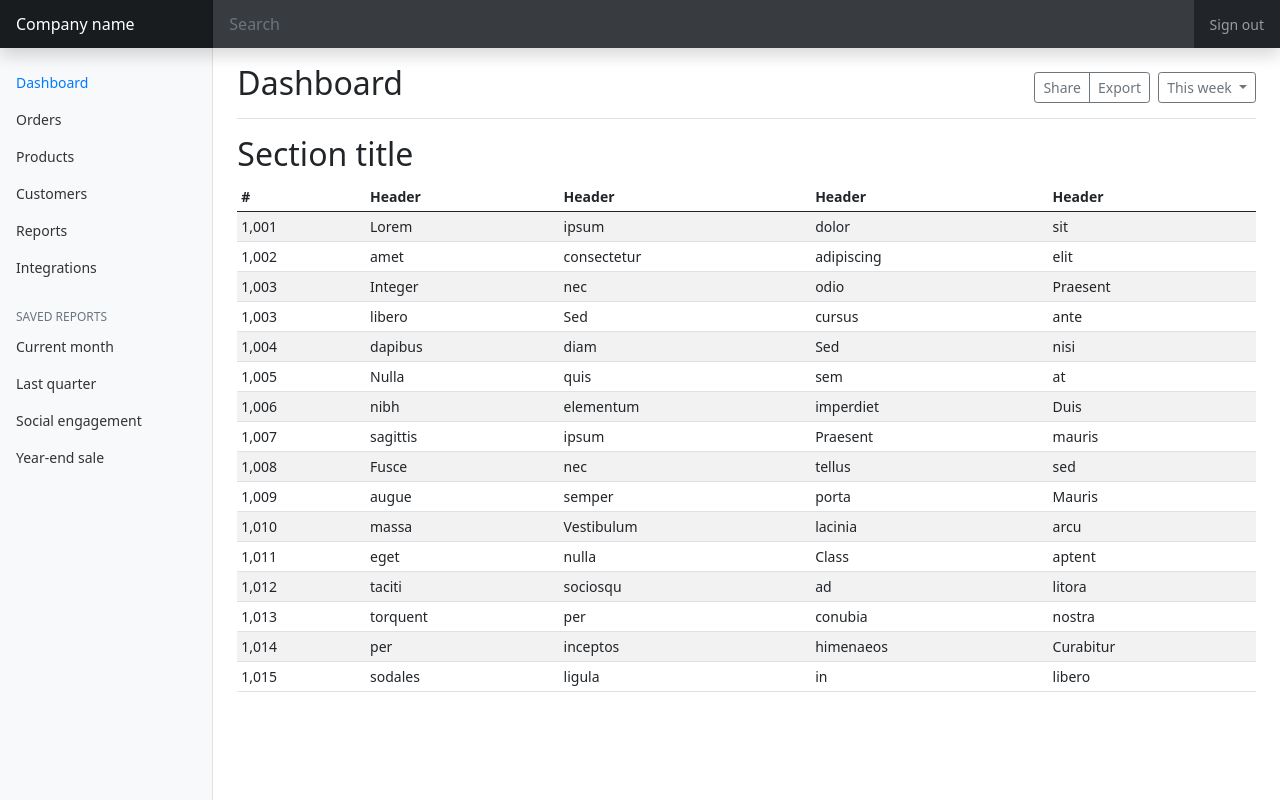
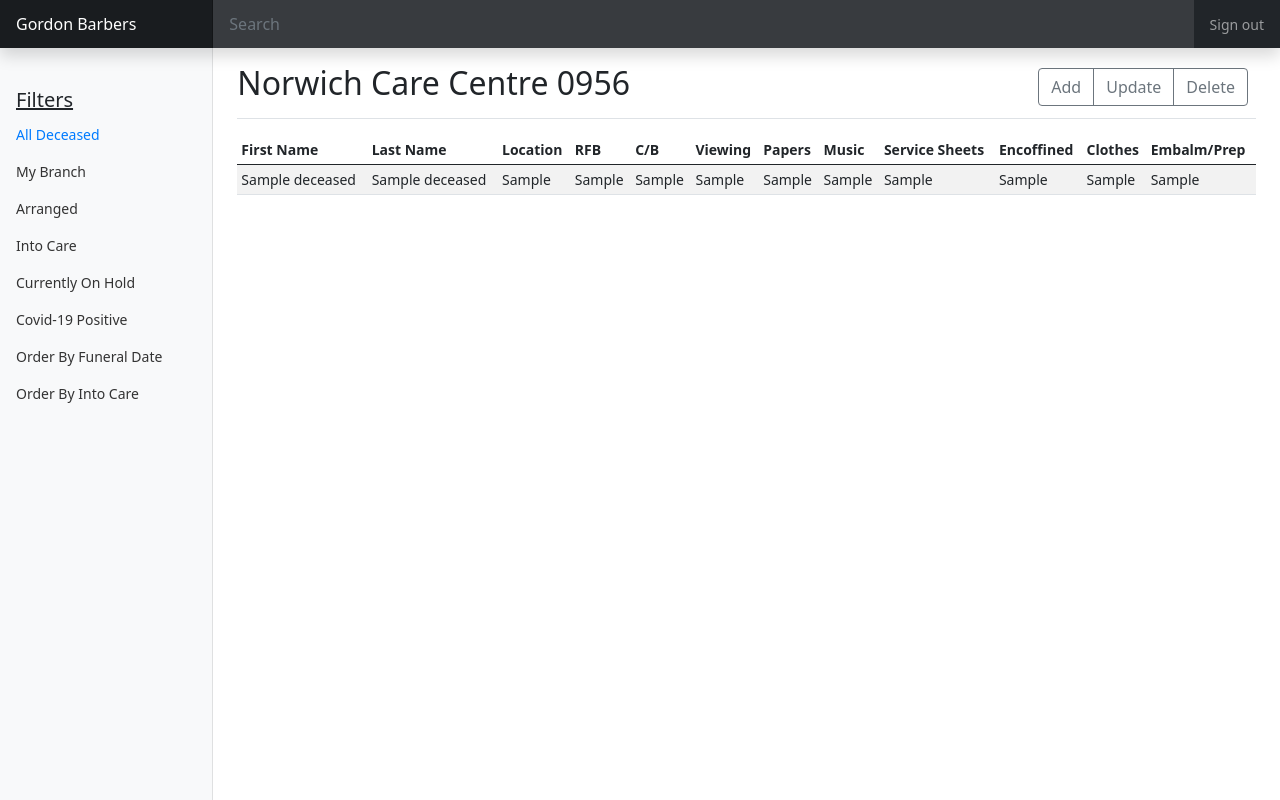
Before and after one commit to Dominic-Harvey/Mortuus, a Flask app: page / in a window 1280 px wide. Run offline with Flask 2, Linux system fonts and the light colour scheme; the visitor is signed in with stand-in values (Sample User, id 1); tables that the repository leaves empty hold one stand-in row (values such as "Sample post"); some libraries are stand-ins or nearby versions.

Commit message:
Implemented dashboard and html for adding deceased

```diff
--- a/app.py
+++ b/app.py
@@ -36,6 +36,22 @@ c.execute("""CREATE TABLE IF NOT EXISTS users (
     'hash' TEXT NOT NULL
 )""")
 
+c.execute("""CREATE TABLE IF NOT EXISTS"deceased" (
+	"id"	INTEGER NOT NULL PRIMARY KEY AUTOINCREMENT UNIQUE,
+	"first name"	TEXT NOT NULL,
+    "last name"	TEXT NOT NULL,
+	"location"	TEXT NOT NULL,
+    "rfb"	TEXT,
+	"c/b"	TEXT,
+	"viewing"	TEXT,
+	"papers"	TEXT,
+	"music"	TEXT,
+	"sheets"	TEXT,
+	"encoffined"	TEXT,
+	"clothes"	TEXT,
+	"prep"	TEXT
+)""")
+
 conn.commit()
 
 
@@ -56,7 +72,14 @@ def login_required(f):
 @app.route('/')
 @login_required
 def index():
-    return render_template("index.html")
+
+    conn = sqlite3.connect('mortuus.db')
+    c = conn.cursor()
+
+    c.execute("SELECT * FROM deceased")
+    deceased = c.fetchall()
+
+    return render_template("index.html", deceased=deceased)
 
 
 @app.route('/login', methods=['GET', 'POST'])
@@ -140,6 +163,17 @@ def register():
     return render_template("register.html")
 
 
+@app.route("/logout")
+def logout():
+    """Log user out"""
+
+    # Forget any user_id
+    session.clear()
+
+    # Redirect user to login form
+    return redirect("/")
+
+
 if __name__ == '__main__':
     app.run(debug=True)
 
--- a/static/index.css
+++ b/static/index.css
@@ -1,11 +1,5 @@
 body {
   font-size: 0.875rem;
-}
-
-.feather {
-  width: 16px;
-  height: 16px;
-  vertical-align: text-bottom;
 }
 
 /*
@@ -99,18 +93,54 @@ body {
   box-shadow: 0 0 0 3px rgba(255, 255, 255, 0.25);
 }
 
-/*From Template HTML*/
-
-.bd-placeholder-img {
-  font-size: 1.125rem;
-  text-anchor: middle;
-  -webkit-user-select: none;
-  -moz-user-select: none;
-  user-select: none;
+.overlay {
+  height: 0%;
+  width: 100%;
+  position: fixed;
+  z-index: 1;
+  top: 0;
+  left: 0;
+  background-color: rgb(0, 0, 0);
+  background-color: rgba(255, 255, 255);
+  overflow-y: hidden;
+  transition: 0.5s;
 }
 
-@media (min-width: 768px) {
-  .bd-placeholder-img-lg {
-    font-size: 3.5rem;
+.overlay-content {
+  position: relative;
+  top: 25%;
+  width: 100%;
+  text-align: center;
+  margin-top: 10px;
+  margin-left: 5%;
+}
+
+.overlay a {
+  padding: 8px;
+  text-decoration: none;
+  font-size: 20px;
+  color: #818181;
+  display: block;
+  transition: 0.3s;
+}
+
+.overlay .closebtn {
+  position: absolute;
+  top: 20px;
+  right: 45px;
+  font-size: 60px;
+}
+
+@media screen and (max-height: 450px) {
+  .overlay {
+    overflow-y: auto;
+  }
+  .overlay a {
+    font-size: 22px;
+  }
+  .overlay .closebtn {
+    font-size: 40px;
+    top: 15px;
+    right: 35px;
   }
 }
--- a/templates/index.html
+++ b/templates/index.html
@@ -11,14 +11,11 @@
 {% block main %}
 <body>
 <header class="navbar navbar-dark sticky-top bg-dark flex-md-nowrap p-0 shadow">
-  <a class="navbar-brand col-md-3 col-lg-2 me-0 px-3" href="#">Company name</a>
-  <button class="navbar-toggler position-absolute d-md-none collapsed" type="button" data-bs-toggle="collapse" data-bs-target="#sidebarMenu" aria-controls="sidebarMenu" aria-expanded="false" aria-label="Toggle navigation">
-    <span class="navbar-toggler-icon"></span>
-  </button>
+  <a class="navbar-brand col-md-3 col-lg-2 me-0 px-3">Gordon Barbers</a>
   <input class="form-control form-control-dark w-100" type="text" placeholder="Search" aria-label="Search">
   <ul class="navbar-nav px-3">
     <li class="nav-item text-nowrap">
-      <a class="nav-link" href="#">Sign out</a>
+      <a class="nav-link" href="/logout">Sign out</a>
     </li>
   </ul>
 </header>
@@ -28,229 +25,122 @@
     <nav id="sidebarMenu" class="col-md-3 col-lg-2 d-md-block bg-light sidebar collapse">
       <div class="position-sticky pt-3">
         <ul class="nav flex-column">
+          <h5 class="d-flex justify-content-between align-items-center px-3 mt-4 mb-1 bold"><u>
+            Filters
+          </u></h5>
           <li class="nav-item">
             <a class="nav-link active" aria-current="page" href="#">
-              <span data-feather="home"></span>
-              Dashboard
+              All Deceased
             </a>
           </li>
           <li class="nav-item">
             <a class="nav-link" href="#">
-              <span data-feather="file"></span>
-              Orders
+              My Branch
             </a>
           </li>
           <li class="nav-item">
             <a class="nav-link" href="#">
-              <span data-feather="shopping-cart"></span>
-              Products
+              Arranged
             </a>
           </li>
           <li class="nav-item">
             <a class="nav-link" href="#">
-              <span data-feather="users"></span>
-              Customers
+              Into Care
             </a>
           </li>
           <li class="nav-item">
             <a class="nav-link" href="#">
-              <span data-feather="bar-chart-2"></span>
-              Reports
+                Currently On Hold
             </a>
-          </li>
           <li class="nav-item">
             <a class="nav-link" href="#">
-              <span data-feather="layers"></span>
-              Integrations
+                Covid-19 Positive
             </a>
-          </li>
-        </ul>
-
-        <h6 class="sidebar-heading d-flex justify-content-between align-items-center px-3 mt-4 mb-1 text-muted">
-          <span>Saved reports</span>
-          <a class="link-secondary" href="#" aria-label="Add a new report">
-            <span data-feather="plus-circle"></span>
-          </a>
-        </h6>
-        <ul class="nav flex-column mb-2">
           <li class="nav-item">
             <a class="nav-link" href="#">
-              <span data-feather="file-text"></span>
-              Current month
+              Order By Funeral Date
             </a>
-          </li>
           <li class="nav-item">
             <a class="nav-link" href="#">
-              <span data-feather="file-text"></span>
-              Last quarter
+              Order By Into Care
             </a>
-          </li>
-          <li class="nav-item">
-            <a class="nav-link" href="#">
-              <span data-feather="file-text"></span>
-              Social engagement
-            </a>
-          </li>
-          <li class="nav-item">
-            <a class="nav-link" href="#">
-              <span data-feather="file-text"></span>
-              Year-end sale
-            </a>
-          </li>
-        </ul>
       </div>
     </nav>
 
     <main class="col-md-9 ms-sm-auto col-lg-10 px-md-4">
       <div class="d-flex justify-content-between flex-wrap flex-md-nowrap align-items-center pt-3 pb-2 mb-3 border-bottom">
-        <h1 class="h2">Dashboard</h1>
+        <h1 class="h2">Norwich Care Centre 0956</h1>
         <div class="btn-toolbar mb-2 mb-md-0">
           <div class="btn-group me-2">
-            <button type="button" class="btn btn-sm btn-outline-secondary">Share</button>
-            <button type="button" class="btn btn-sm btn-outline-secondary">Export</button>
+            <button type="button" class="btn btn-bg btn-outline-secondary" onclick="openNav()">Add</button>
+            <button type="button" class="btn btn-bg btn-outline-secondary">Update</button>
+            <button type="button" class="btn btn-bg btn-outline-secondary">Delete</button>
           </div>
-          <button type="button" class="btn btn-sm btn-outline-secondary dropdown-toggle">
-            <span data-feather="calendar"></span>
-            This week
-          </button>
         </div>
       </div>
 
-      <h2>Section title</h2>
       <div class="table-responsive">
         <table class="table table-striped table-sm">
           <thead>
             <tr>
-              <th>#</th>
-              <th>Header</th>
-              <th>Header</th>
-              <th>Header</th>
-              <th>Header</th>
+              <th>First Name</th>
+              <th>Last Name</th>
+              <th>Location</th>
+              <th>RFB</th>
+              <th>C/B</th>
+              <th>Viewing</th>
+              <th>Papers</th>
+              <th>Music</th>
+              <th>Service Sheets</th>
+              <th>Encoffined</th>
+              <th>Clothes</th>
+              <th>Embalm/Prep</th>
             </tr>
           </thead>
           <tbody>
+            {% for row in deceased %}
             <tr>
-              <td>1,001</td>
-              <td>Lorem</td>
-              <td>ipsum</td>
-              <td>dolor</td>
-              <td>sit</td>
+              <td>{{ deceased[loop.index0][1] }}</td>
+              <td>{{ deceased[loop.index0][2] }}</td>
+              <td>{{ deceased[loop.index0][3] }}</td>
+              <td>{{ deceased[loop.index0][4] }}</td>
+              <td>{{ deceased[loop.index0][5] }}</td>
+              <td>{{ deceased[loop.index0][6] }}</td>
+              <td>{{ deceased[loop.index0][7] }}</td>
+              <td>{{ deceased[loop.index0][8] }}</td>
+              <td>{{ deceased[loop.index0][9] }}</td>
+              <td>{{ deceased[loop.index0][10] }}</td>
+              <td>{{ deceased[loop.index0][11] }}</td>
+              <td>{{ deceased[loop.index0][12] }}</td>
             </tr>
-            <tr>
-              <td>1,002</td>
-              <td>amet</td>
-              <td>consectetur</td>
-              <td>adipiscing</td>
-              <td>elit</td>
-            </tr>
-            <tr>
-              <td>1,003</td>
-              <td>Integer</td>
-              <td>nec</td>
-              <td>odio</td>
-              <td>Praesent</td>
-            </tr>
-            <tr>
-              <td>1,003</td>
-              <td>libero</td>
-              <td>Sed</td>
-              <td>cursus</td>
-              <td>ante</td>
-            </tr>
-            <tr>
-              <td>1,004</td>
-              <td>dapibus</td>
-              <td>diam</td>
-              <td>Sed</td>
-              <td>nisi</td>
-            </tr>
-            <tr>
-              <td>1,005</td>
-              <td>Nulla</td>
-              <td>quis</td>
-              <td>sem</td>
-              <td>at</td>
-            </tr>
-            <tr>
-              <td>1,006</td>
-              <td>nibh</td>
-              <td>elementum</td>
-              <td>imperdiet</td>
-              <td>Duis</td>
-            </tr>
-            <tr>
-              <td>1,007</td>
-              <td>sagittis</td>
-              <td>ipsum</td>
-              <td>Praesent</td>
-              <td>mauris</td>
-            </tr>
-            <tr>
-              <td>1,008</td>
-              <td>Fusce</td>
-              <td>nec</td>
-              <td>tellus</td>
-              <td>sed</td>
-            </tr>
-            <tr>
-              <td>1,009</td>
-              <td>augue</td>
-              <td>semper</td>
-              <td>porta</td>
-              <td>Mauris</td>
-            </tr>
-            <tr>
-              <td>1,010</td>
-              <td>massa</td>
-              <td>Vestibulum</td>
-              <td>lacinia</td>
-              <td>arcu</td>
-            </tr>
-            <tr>
-              <td>1,011</td>
-              <td>eget</td>
-              <td>nulla</td>
-              <td>Class</td>
-              <td>aptent</td>
-            </tr>
-            <tr>
-              <td>1,012</td>
-              <td>taciti</td>
-              <td>sociosqu</td>
-              <td>ad</td>
-              <td>litora</td>
-            </tr>
-            <tr>
-              <td>1,013</td>
-              <td>torquent</td>
-              <td>per</td>
-              <td>conubia</td>
-              <td>nostra</td>
-            </tr>
-            <tr>
-              <td>1,014</td>
-              <td>per</td>
-              <td>inceptos</td>
-              <td>himenaeos</td>
-              <td>Curabitur</td>
-            </tr>
-            <tr>
-              <td>1,015</td>
-              <td>sodales</td>
-              <td>ligula</td>
-              <td>in</td>
-              <td>libero</td>
-            </tr>
+            {% endfor %}
           </tbody>
         </table>
       </div>
     </main>
   </div>
 </div>
+</body>
 
+<div id="myNav" class="overlay">
+  <a href="javascript:void(0)" class="closebtn" onclick="closeNav()">&times;</a>
+  <div class="overlay-content form-group">
+    <h2>Add A New Deceased To The Record</h2>
+    <input type="text" class="form-control-sm mx-2" placeholder="First Name" required>
+    <input type="text" class="form-control-sm mx-2" placeholder="Second Name" required>
+    <input type="text" class="form-control-sm mx-2" placeholder="Location" required>
+    <button type="submit" class="form-control-sm btn-dark">Save</button>
+  </div>
+</div>
 
-    <script src="../assets/dist/js/bootstrap.bundle.min.js"></script>
+<script>
+  function openNav() {
+    document.getElementById("myNav").style.height = "100%";
+  }
 
-    <script src="https://cdn.jsdelivr.net/npm/feather-icons@4.28.0/dist/feather.min.js" integrity="sha384-uO3SXW5IuS1ZpFPKugNNWqTZRRglnUJK6UAZ/gxOX80nxEkN9NcGZTftn6RzhGWE" crossorigin="anonymous"></script><script src="https://cdn.jsdelivr.net/npm/chart.js@2.9.4/dist/Chart.min.js" integrity="sha384-zNy6FEbO50N+Cg5wap8IKA4M/ZnLJgzc6w2NqACZaK0u0FXfOWRRJOnQtpZun8ha" crossorigin="anonymous"></script><script src="dashboard.js"></script>
-</body>
+  function closeNav() {
+    document.getElementById("myNav").style.height = "0%";
+  }
+</script>
+
 {% endblock %}
```
